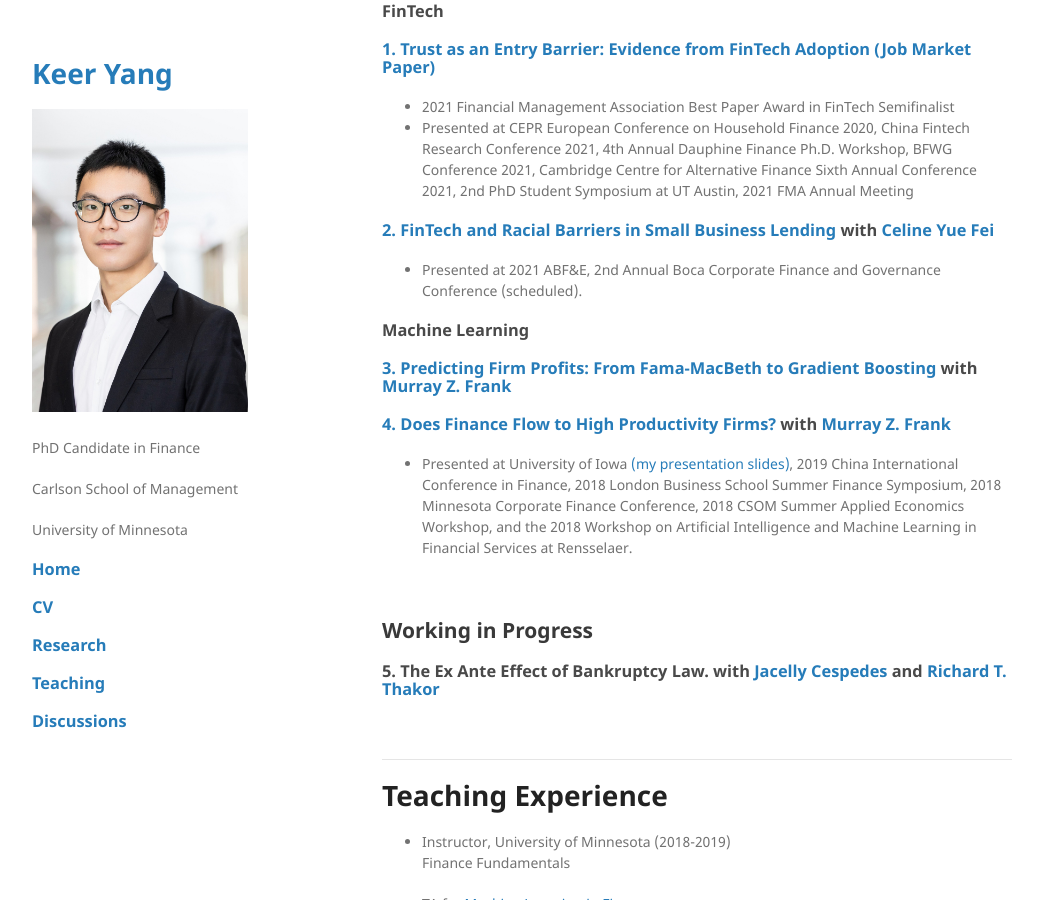
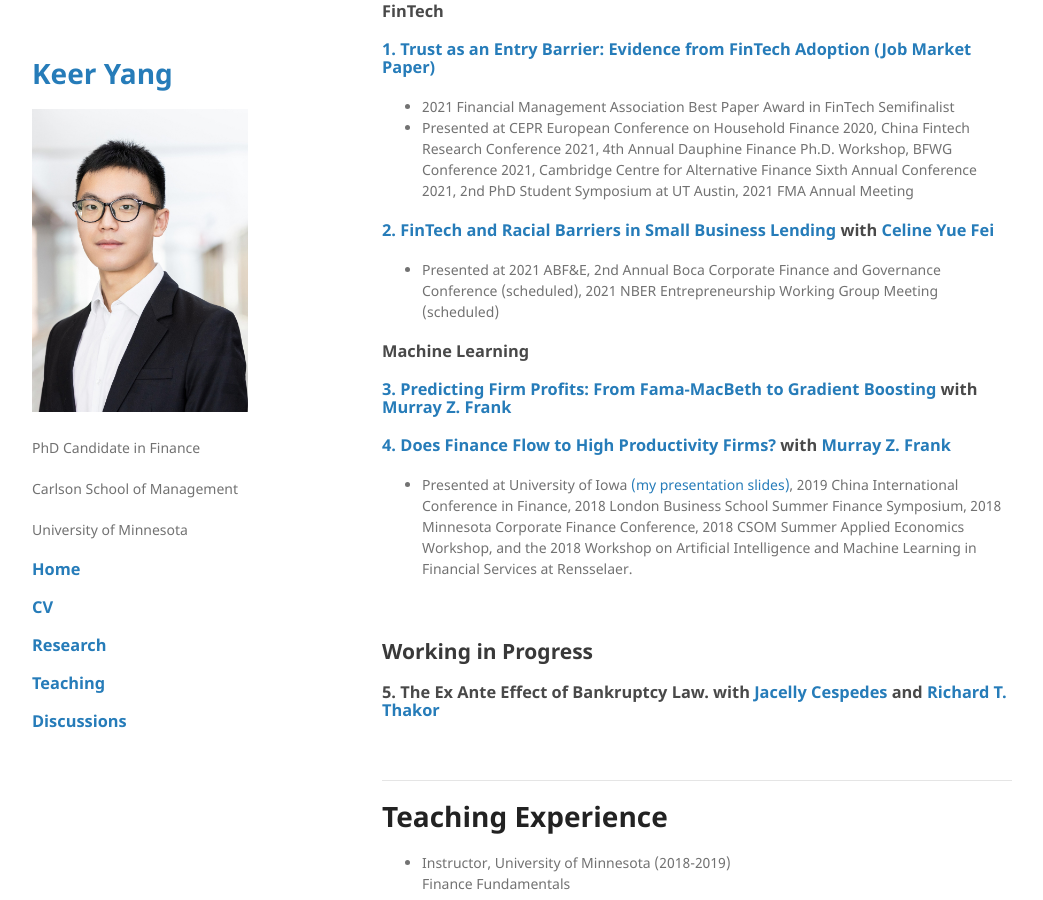
Before and after one commit to keeryang/keeryang.github.io, a Jekyll site: the page built from index.md, in a window 1280 px wide and 900 px high, scrolled down 570 px. Shown: the whole window, without its empty margins (118-1161 px from the left). Built offline with Jekyll 4.4.1, drawn with Linux system fonts in a browser that asks for light colours; the repository's description, which GitHub fills in, is left out; our own code applies the rules of GitHub Pages for plain Markdown files.

Commit message:
Update index.md

```diff
--- a/index.md
+++ b/index.md
@@ -36,7 +36,7 @@ Email: <yang5427@umn.edu>
 *   Presented at CEPR European Conference on Household Finance 2020, China Fintech Research Conference 2021, 4th Annual Dauphine Finance Ph.D. Workshop, BFWG Conference 2021, Cambridge Centre for Alternative Finance Sixth Annual Conference 2021, 2nd PhD Student Symposium at UT Austin, 2021 FMA Annual Meeting
 
 ### [2. FinTech and Racial Barriers in Small Business Lending](./papers/FinTechRacialBarriers.pdf) with [Celine Yue Fei](https://www.celinefei.com/)
-*   Presented at 2021 ABF&E, 2nd Annual Boca Corporate Finance and Governance Conference (scheduled).
+*   Presented at 2021 ABF&E, 2nd Annual Boca Corporate Finance and Governance Conference (scheduled), 2021 NBER Entrepreneurship Working Group Meeting (scheduled)
 
 ### Machine Learning
 
```
